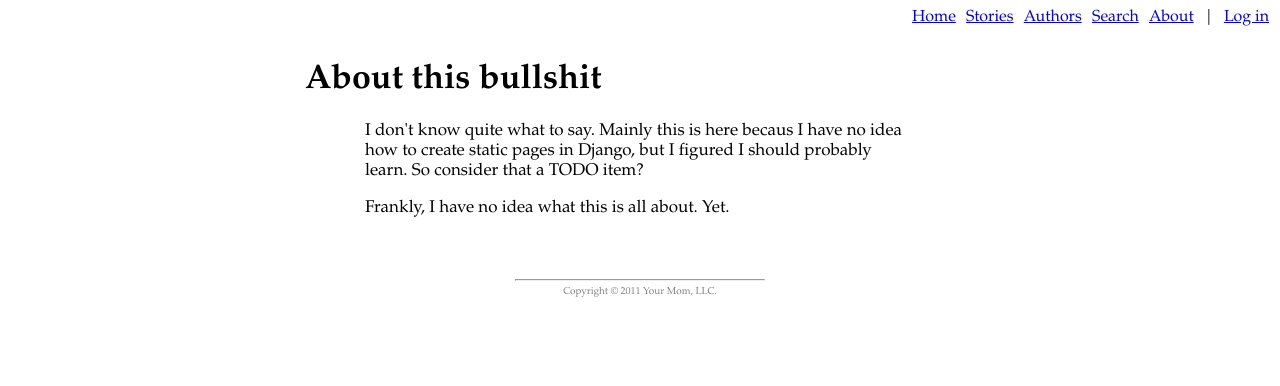
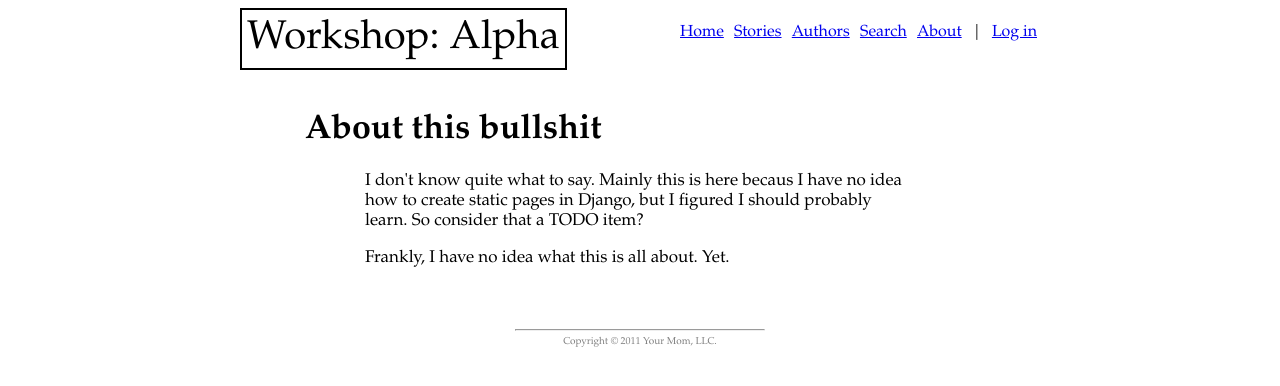
Before and after one commit to keithfancher/Workshop, a Django app: template templates/about.html in a window 1280 px wide. Shown: the top 386 px of the page. Run offline with Django 3.2, Linux system fonts and the light colour scheme; the template is opened without the code that fills it, so the values that code supplies are empty.

Commit message:
random styling

```diff
--- a/templates/base.html
+++ b/templates/base.html
@@ -9,14 +9,29 @@
             font-size: 17px;
         }
 
+        h1 {
+        }
+
+        h2, h3 {
+            font-weight: 400;
+        }
+
         li {
             margin-top: 15px;
+        }
+
+        #main_header {
+            float: left;
+            font-size: 40px;
+            border: 2px solid black;
+            padding: 5px;
         }
 
         #navbar {
             float: right;
             margin: 0;
             padding: 0;
+            margin-top: 15px;
         }
 
         #navbar li {
@@ -28,11 +43,17 @@
             margin: 0;
         }
 
+        #outer_container {
+            width: 800px;
+            margin-left: auto;
+            margin-right: auto;
+        }
+
         #main_content {
             width: 550px;
             margin-left: auto;
             margin-right: auto;
-            padding-top: 30px;
+            padding-top: 80px;
         }
 
         #footer {
@@ -52,6 +73,7 @@
 
         .author_name {
             font-style: italic;
+            font-size: 23px;
         }
 
         .story_text {
@@ -76,6 +98,13 @@
     </style>
 </head>
 <body>
+
+<div id="outer_container">
+
+    <div id="main_header">
+        Workshop: Alpha
+    </div>
+
     <ul id="navbar">
         <li><a href="/">Home</a></li>
         <li><a href="/stories/">Stories</a></li>
@@ -104,6 +133,8 @@
         <hr>
         Copyright &copy; 2011 Your Mom, LLC.
     </div>
+
+</div> <!-- outer container -->
     {% endblock %}
 </body>
 </html>
```
Also changed, not shown: data.db, 2 other files.
